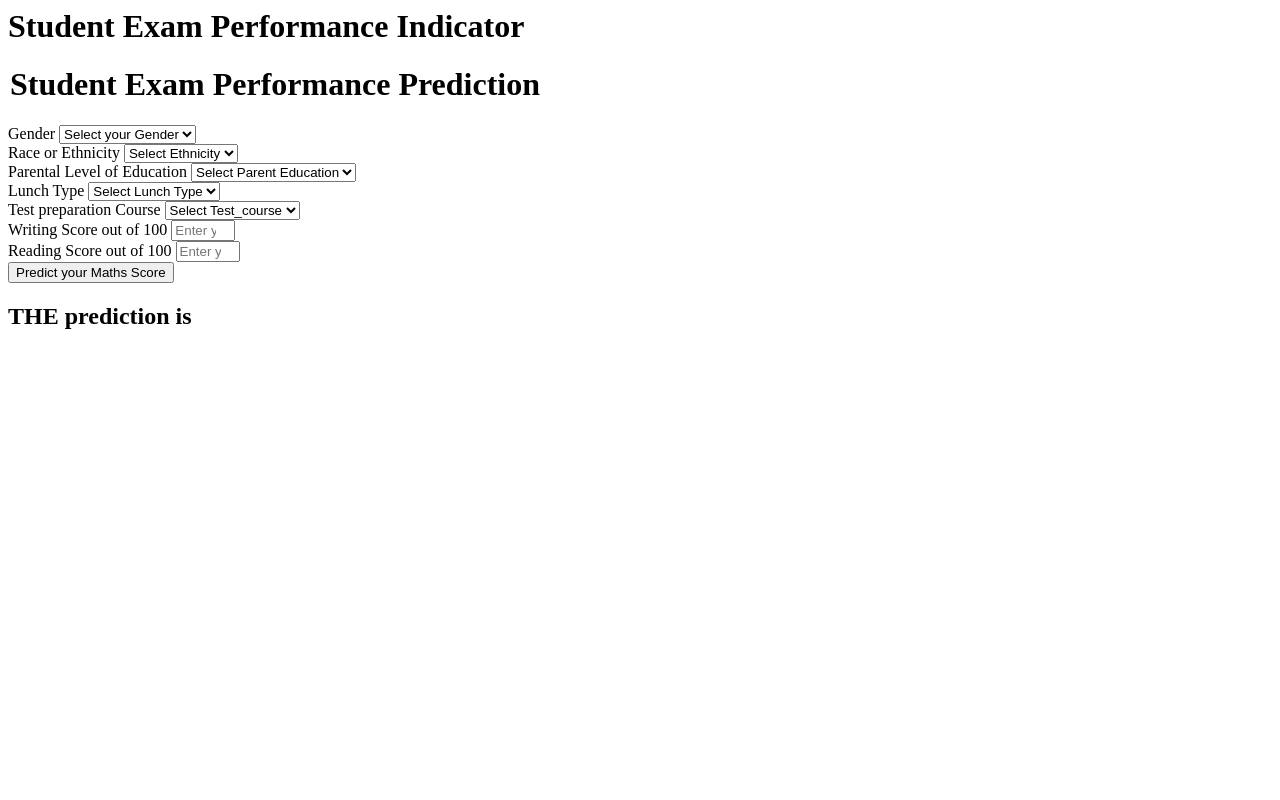
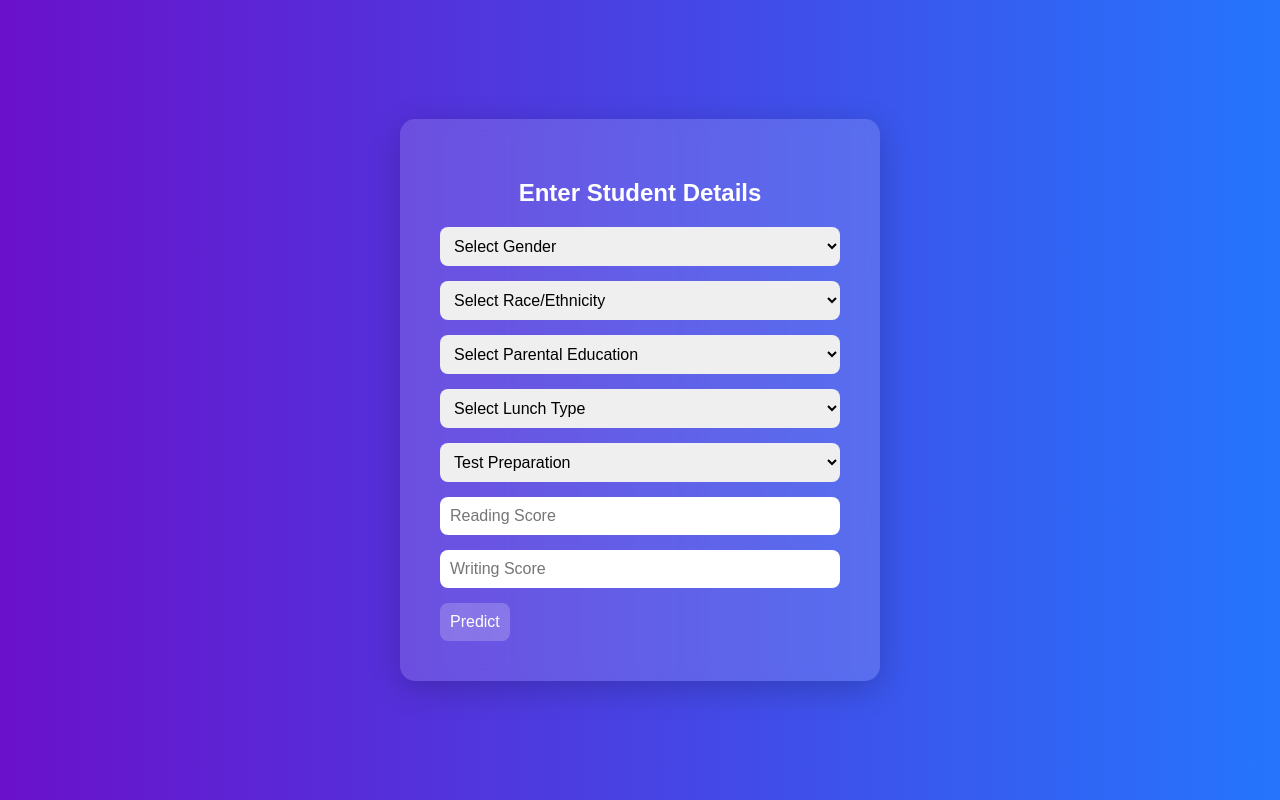
Before and after one commit to VenkataViswas/End-to-End-ML-project, a Flask app: page /predict in a window 1280 px wide. Run offline with Flask 3, Linux system fonts and the light colour scheme; parts of the project's set-up code (start-up, migrations or seed data) failed here and were passed over.

Commit message:
updated css

```diff
--- a/app.py
+++ b/app.py
@@ -1,20 +1,16 @@
 import numpy as np
-import pandas as pd
 from flask import Flask, request, render_template
-from sklearn.preprocessing import StandardScaler
 from src.pipeline.predict_pipeline import CustomData, PredictPipeline
 from src.pipeline.train_pipeline import TrainPipeline
-
-
 
 application = Flask(__name__)
 app = application
 
 @app.route('/')
 def home():
-    return render_template('index.html')
+    return render_template('index.html')  # Optional home page if you have it
 
-@app.route('/predict', methods=['GET','POST'])
+@app.route('/predict', methods=['GET', 'POST'])
 def predict():
     if request.method == 'POST':
         data = CustomData(
@@ -23,21 +19,18 @@ def predict():
             parental_level_of_education=request.form.get('parental_level_of_education'),
             lunch=request.form.get('lunch'),
             test_preparation_course=request.form.get('test_preparation_course'),
-            reading_score=request.form.get('reading_score'),
-            writing_score=request.form.get('writing_score')
+            reading_score=float(request.form.get('reading_score')),
+            writing_score=float(request.form.get('writing_score'))
         )
         pred_df = data.get_data_as_dataframe()
-        print(pred_df)
         predict_pipeline = PredictPipeline()
         results = predict_pipeline.predict(features=pred_df)
-        print(results)
-        return render_template('predict.html', results=results[0])
+        return render_template('predict.html', results=round(results[0], 2))
     else:
         return render_template('predict.html')
 
-
 if __name__ == "__main__":
-    #initiate the train pipeline
+    # Optional training on startup (can be removed after first run)
     train_pipeline = TrainPipeline()
     train_pipeline.run()
-    app.run(host='0.0.0.0', port=5000,debug=True)
+    app.run(host='0.0.0.0', port=5000, debug=True, use_reloader=False)
--- a/templates/predict.html
+++ b/templates/predict.html
@@ -1,111 +1,125 @@
-<html>
+<!DOCTYPE html>
+<html lang="en">
+<head>
+  <meta charset="UTF-8" />
+  <meta name="viewport" content="width=device-width, initial-scale=1.0"/>
+  <title>Student Exam Predictor</title>
+  <style>
+    body {
+      margin: 0;
+      padding: 0;
+      font-family: Arial, sans-serif;
+      background: linear-gradient(to right, #6a11cb, #2575fc);
+      height: 100vh;
+      display: flex;
+      justify-content: center;
+      align-items: center;
+    }
+
+    .container {
+      background: rgba(255, 255, 255, 0.15);
+      border-radius: 15px;
+      box-shadow: 0 8px 32px rgba(0, 0, 0, 0.2);
+      backdrop-filter: blur(8px);
+      -webkit-backdrop-filter: blur(8px);
+      padding: 40px;
+      text-align: center;
+      color: #fff;
+      width: 400px;
+    }
+
+    h2 {
+      margin-bottom: 20px;
+    }
+
+    form {
+      display: flex;
+      flex-direction: column;
+      gap: 15px;
+    }
+
+    input, select {
+      padding: 10px;
+      border: none;
+      border-radius: 8px;
+      font-size: 1em;
+    }
+
+    button {
+      padding: 10px;
+      font-size: 1em;
+      border: none;
+      border-radius: 8px;
+      cursor: pointer;
+      background: rgba(255, 255, 255, 0.2);
+      color: #fff;
+      transition: background 0.3s;
+    }
+
+    button:hover {
+      background: rgba(255, 255, 255, 0.4);
+    }
+
+    .btn-group {
+      display: flex;
+      justify-content: space-between;
+    }
+  </style>
+</head>
 <body>
-    <div class="login">
-       <h1>Student Exam Performance Indicator</h1>
+  <div class="container">
+    <h2>Enter Student Details</h2>
+    <form id="predictForm" action="/predict" method="POST">
+      <select name="gender" required>
+        <option value="" disabled selected>Select Gender</option>
+        <option value="male">Male</option>
+        <option value="female">Female</option>
+      </select>
 
-       <form action="{{ url_for('predict')}}" method="post">
-        <h1>
-            <legend>Student Exam Performance Prediction</legend>
-        </h1>
-        <div class="mb-3">
-            <label class="form-label">Gender</label>
-            <select class="form-control" name="gender" placeholder="Enter you Gender" required>
-                <option class="placeholder" selected disabled value="">Select your Gender</option>
-                <option value="male">
-                    Male
-                </option>
-                <option value="female">
-                    Female
-                </option>
-            </select>
-        </div>
-        <div class="mb-3">
-            <label class="form-label">Race or Ethnicity</label>
-            <select class="form-control" name="ethnicity" placeholder="Enter you ethnicity" required>
-                <option class="placeholder" selected disabled value="">Select Ethnicity</option>
-                <option value="group A">
-                    Group A
-                </option>
-                <option value="group B">
-                    Group B
-                </option>
-                <option value="group C">
-                    Group C
-                </option>
-                <option value="group D">
-                    Group D
-                </option>
-                <option value="group E">
-                    Group E
-                </option>
-            </select>
-        </div>
-        <div class="mb-3">
-            <label class="form-label">Parental Level of Education</label>
-            <select class="form-control" name="parental_level_of_education"
-                placeholder="Enter you Parent Education" required>
-                <option class="placeholder" selected disabled value="">Select Parent Education</option>
-                <option value="associate's degree">
-                    associate's degree
-                </option>
-                <option value="bachelor's degree">
-                    bachelor's degree
-                </option>
-                <option value="high school">
-                    high school
-                </option>
-                <option value="master's degree">
-                    master's degree
-                </option>
-                <option value="some college">
-                    some college
-                </option>
-                <option value="some high school">
-                    some high school
-                </option>
-            </select>
-        </div>
-        <div class="mb-3">
-            <label class="form-label">Lunch Type</label>
-            <select class="form-control" name="lunch" placeholder="Enter you Lunch" required>
-                <option class="placeholder" selected disabled value="">Select Lunch Type</option>
-                <option value="free/reduced">
-                    free/reduced
-                </option>
-                <option value="standard">
-                    standard
-                </option>
-            </select>
-        </div>
-        <div class="mb-3">
-            <label class="form-label">Test preparation Course</label>
-            <select class="form-control" name="test_preparation_course" placeholder="Enter you Course"
-                required>
-                <option class="placeholder" selected disabled value="">Select Test_course</option>
-                <option value="none">
-                    None
-                </option>
-                <option value="completed">
-                    Completed
-                </option>
-            </select>
-        </div>
-        <div class="mb-3">
-            <label class="form-label">Writing Score out of 100</label>
-            <input class="form-control" type="number" name="reading_score"
-                placeholder="Enter your Reading score" min='0' max='100' />
-        </div>
-        <div class="mb-3">
-            <label class="form-label">Reading Score out of 100</label>
-            <input class="form-control" type="number" name="writing_score"
-                placeholder="Enter your Reading Score" min='0' max='100' />
-        </div>
-        <div class="mb-3">
-            <input class="btn btn-primary" type="submit" value="Predict your Maths Score" required />
-        </div>
+      <select name="race_ethnicity" required>
+        <option value="" disabled selected>Select Race/Ethnicity</option>
+        <option value="group A">Group A</option>
+        <option value="group B">Group B</option>
+        <option value="group C">Group C</option>
+        <option value="group D">Group D</option>
+        <option value="group E">Group E</option>
+      </select>
+
+      <select name="parental_level_of_education" required>
+        <option value="" disabled selected>Select Parental Education</option>
+        <option value="some high school">Some High School</option>
+        <option value="high school">High School</option>
+        <option value="some college">Some College</option>
+        <option value="associate's degree">Associate's Degree</option>
+        <option value="bachelor's degree">Bachelor's Degree</option>
+        <option value="master's degree">Master's Degree</option>
+      </select>
+
+      <select name="lunch" required>
+        <option value="" disabled selected>Select Lunch Type</option>
+        <option value="standard">Standard</option>
+        <option value="free/reduced">Free/Reduced</option>
+      </select>
+
+      <select name="test_preparation_course" required>
+        <option value="" disabled selected>Test Preparation</option>
+        <option value="none">None</option>
+        <option value="completed">Completed</option>
+      </select>
+
+      <input type="number" name="reading_score" placeholder="Reading Score" required min="0" max="100" />
+      <input type="number" name="writing_score" placeholder="Writing Score" required min="0" max="100" />
+
+      <div class="btn-group">
+        <button type="submit">Predict</button>
+      </div>
     </form>
-    <h2>
-       THE  prediction is {{results}}
-    </h2>
-   <body>
+
+    {% if results is defined %}
+    <div style="margin-top: 20px; font-size: 1.2em; color: #fff;">
+      <strong>Predicted Math Score:</strong> {{ results }}
+    </div>
+    {% endif %}
+  </div>
+</body>
 </html>
```
Also changed, not shown: templates/index.html (+46 -2 lines).
